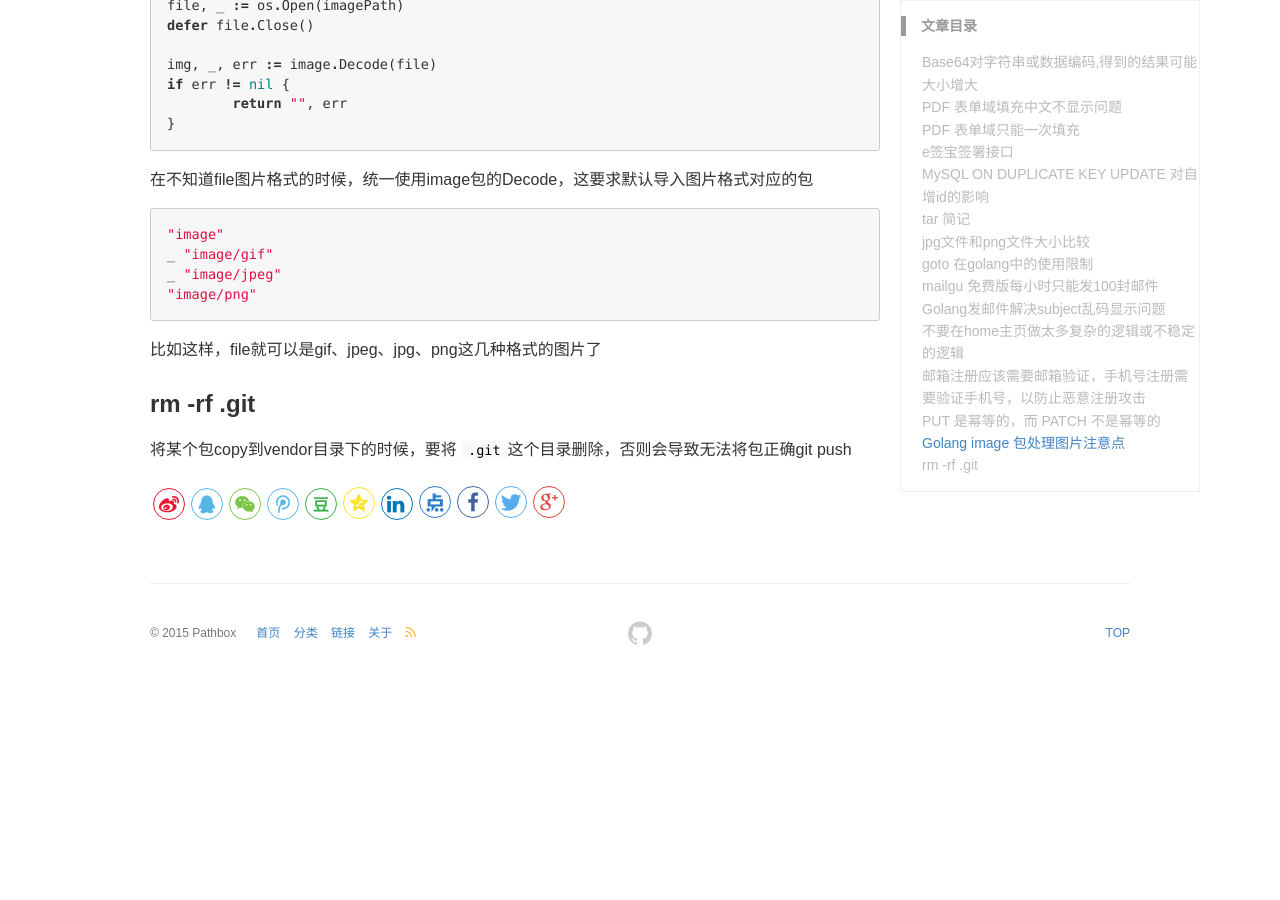
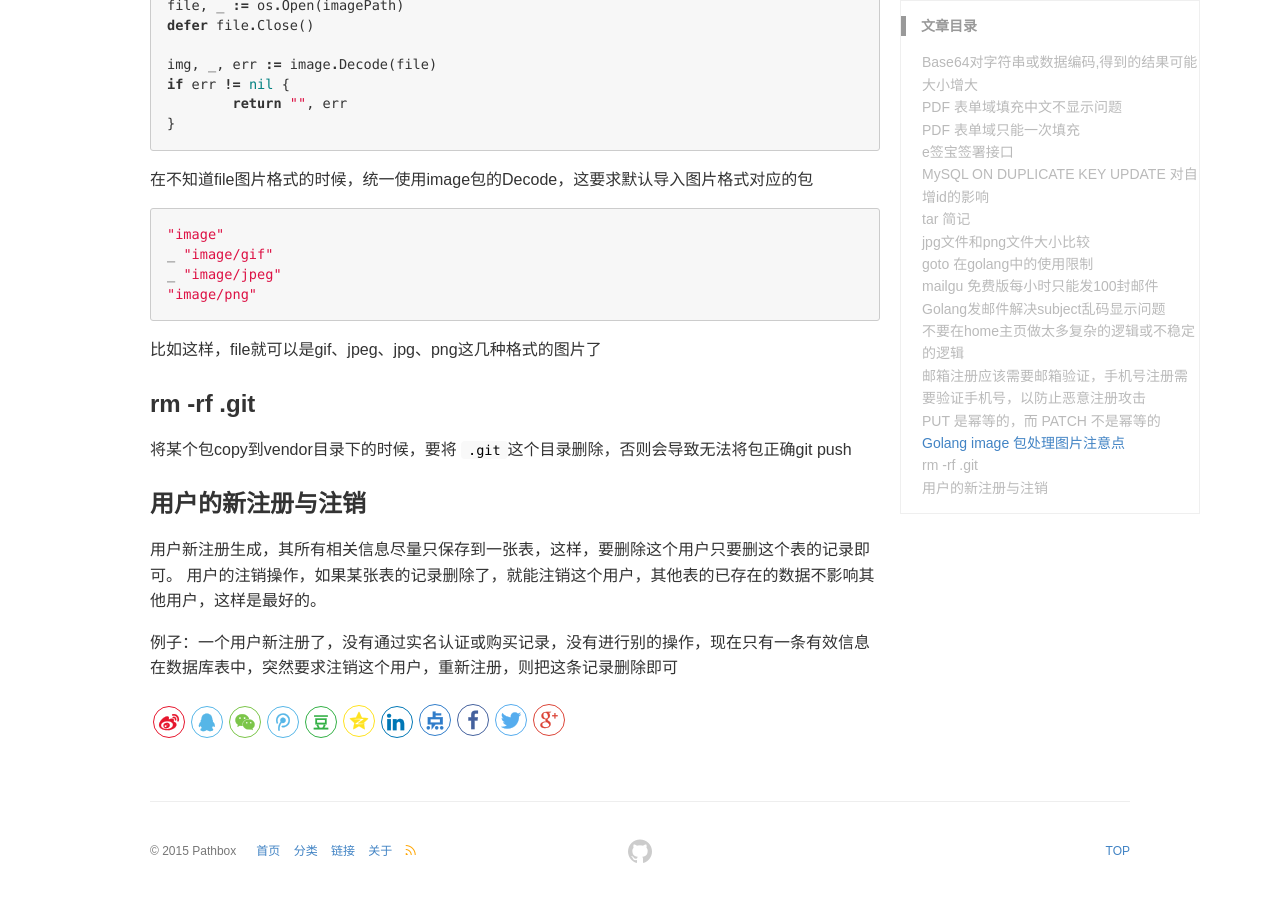
Before and after one commit to pathbox/pathbox.github.io, a Jekyll site: the page built from _posts/2018-11-20-work-summary-in-UCloud-21.md, in a window 1280 px wide and 900 px high, scrolled down 3243 px. Built offline with Jekyll 4.4.1, drawn with Linux system fonts in a browser that asks for light colours; before the commit the page ends 3925 px from its top, so only the background shows below that.

Commit message:
用户的新注册与注销

```diff
--- a/_posts/2018-11-20-work-summary-in-UCloud-21.md
+++ b/_posts/2018-11-20-work-summary-in-UCloud-21.md
@@ -153,3 +153,9 @@ _ "image/jpeg"
 
 ### rm -rf .git
 将某个包copy到vendor目录下的时候，要将 `.git`这个目录删除，否则会导致无法将包正确git push
+
+### 用户的新注册与注销
+用户新注册生成，其所有相关信息尽量只保存到一张表，这样，要删除这个用户只要删这个表的记录即可。
+用户的注销操作，如果某张表的记录删除了，就能注销这个用户，其他表的已存在的数据不影响其他用户，这样是最好的。
+
+例子：一个用户新注册了，没有通过实名认证或购买记录，没有进行别的操作，现在只有一条有效信息在数据库表中，突然要求注销这个用户，重新注册，则把这条记录删除即可
```
